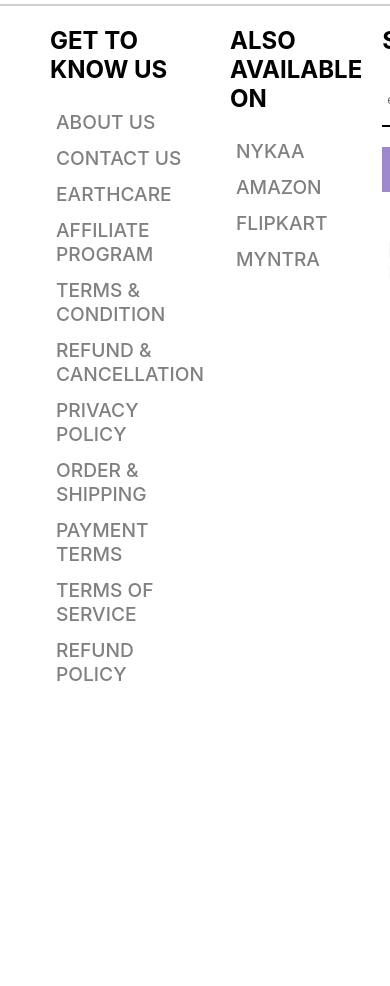
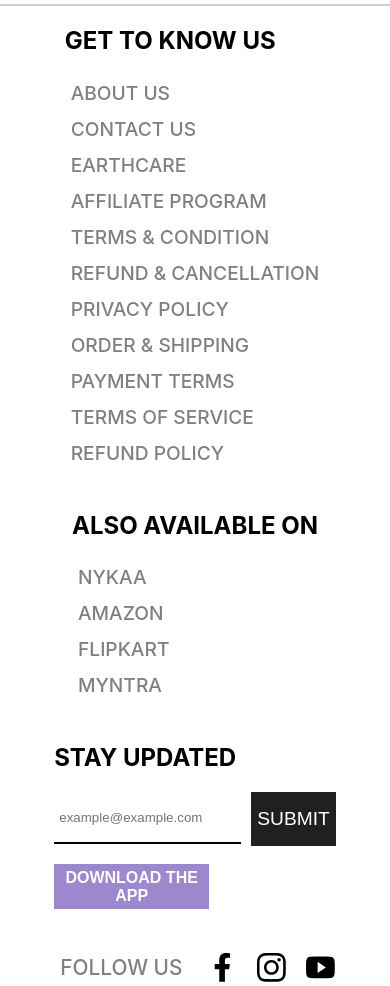
Before and after one commit to shubhamkr2/dot-and-key-project, a React (Create React App) app in the folder client/: page / in a window 390 px wide. Shown: the part 5560-6546 px from the top of the page. Before the commit the page ends 6252 px from the top, so only its background shows below. Built offline with nearby package versions, Linux system fonts and the light colour scheme.

Commit message:
footer fixed

```diff
--- a/client/src/Components/Footer.jsx
+++ b/client/src/Components/Footer.jsx
@@ -10,8 +10,8 @@ function Footer() {
   return (
     <div className={styles.footer_container}>
       <div>
+        <div className={styles.row}>
         <h2>GET TO KNOW US</h2>
-        <div className={styles.row}>
           <Link to="#">ABOUT US</Link>
           <Link to="#">CONTACT US</Link>
           <Link to="#">EARTHCARE</Link>
@@ -26,8 +26,8 @@ function Footer() {
         </div>
       </div>
       <div>
+        <div className={styles.row}>
         <h2>ALSO AVAILABLE ON</h2>
-        <div className={styles.row}>
           <Link to="#">NYKAA</Link>
           <Link to="#">AMAZON</Link>
           <Link to="#">FLIPKART</Link>
@@ -35,8 +35,8 @@ function Footer() {
         </div>
       </div>
       <div>
+        <div className={styles.row}>
         <h2>STAY UPDATED</h2>
-        <div className={styles.row}>
           <div className={styles.updated_input}>
             <input type="text" placeholder="example@example.com" />
             <button className={styles.submit_btn}>SUBMIT</button>
--- a/client/src/Styles/Footer.module.css
+++ b/client/src/Styles/Footer.module.css
@@ -8,10 +8,15 @@
   padding-top: 0px;
   margin-top: 60px;
   border-top: 2px solid rgb(206, 206, 206);
+  justify-content: center;
+  /* align-items: center; */
 }
+
 .row {
+  margin: auto;
   display: flex;
   flex-direction: column;
+  width: fit-content;
 }
 .row a {
   color: gray;
@@ -41,7 +46,7 @@
   cursor: pointer;
   border: none;
 }
-.row .submit_btn:hover{
+.row .submit_btn:hover {
   background-color: black;
   font-size: 1.4rem;
 }
@@ -59,12 +64,22 @@
   background-color: #7d61be;
   font-size: 1.2rem;
 }
-.social_links{
+.social_links {
   display: flex;
   align-items: center;
   gap: 20px;
   margin-top: 40px;
 }
-.social_links a{
+.social_links a {
   font-size: 1.3rem;
 }
+@media (max-width: 950px) {
+  .footer_container {
+    grid-template-columns: repeat(2, 1fr);
+  }
+}
+@media (max-width: 650px) {
+  .footer_container {
+    grid-template-columns: repeat(1, 1fr);
+  }
+}
```
